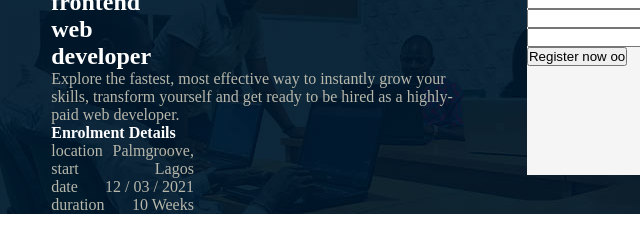
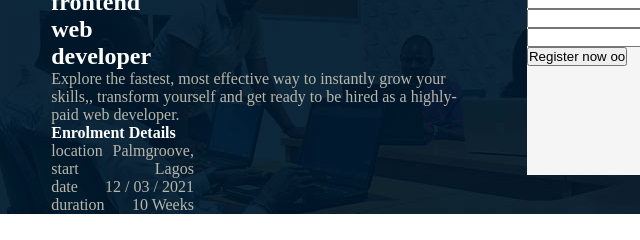
Before and after one commit to Eggys321/my-tech, a plain HTML site: page index.html in a window 1280 px wide. Shown: the part 126-366 px from the top of the page, 0-640 px from the left. Drawn offline with Linux system fonts and the light colour scheme.

Commit message:
modified index.html

```diff
--- a/index.html
+++ b/index.html
@@ -41,7 +41,7 @@
           <h2>Become a professional frontend web developer</h2>
           <p>
             Explore the fastest, most effective way to instantly grow your <br>
-            skills, transform yourself and get ready to be hired as a
+            skills,, transform yourself and get ready to be hired as a
             highly- <br> paid web developer.
           </p>
           <div class="sec_2b">
```
Also changed, not shown: style.css (line endings or trailing spaces).
